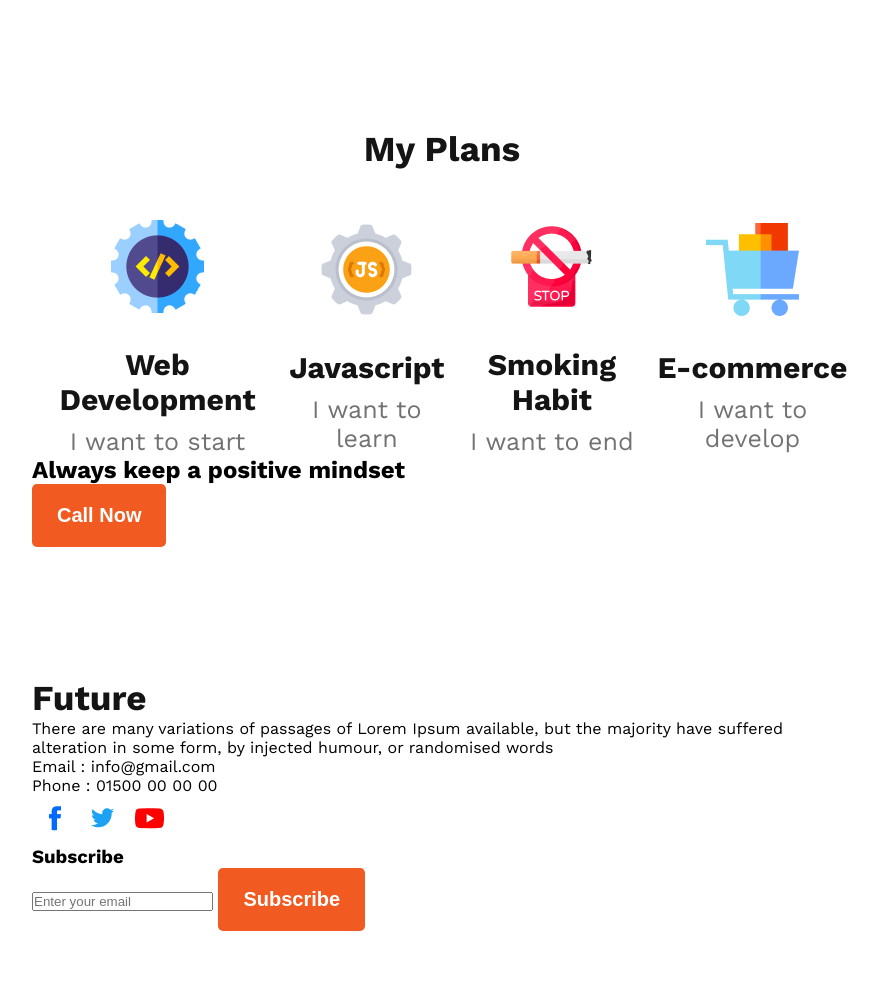
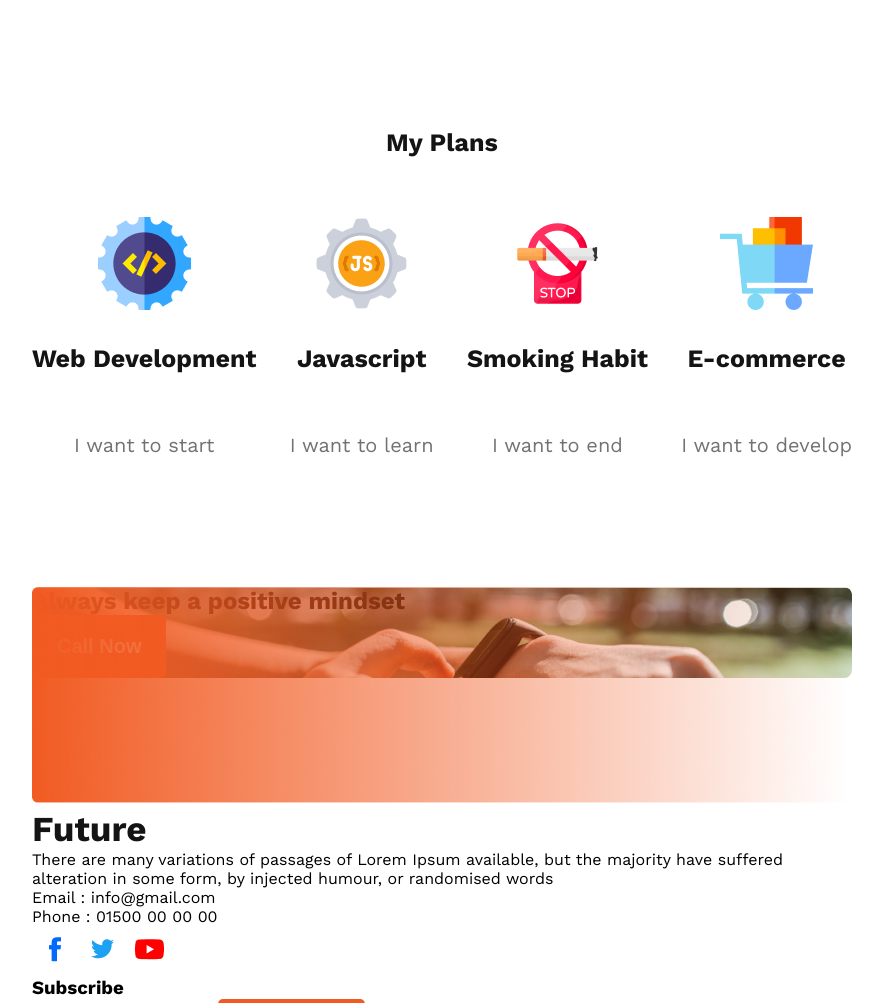
Before and after one commit to brcshakil1/new-year-new-me, a plain HTML site: page index.html in a window 1280 px wide. Shown: the part 1441-2444 px from the top of the page, without its empty margins (198-1081 px from the left). Before the commit the page ends 2372 px from the top, so only its background shows below. Drawn offline with nearby package versions, Linux system fonts and the light colour scheme.

Commit message:
working on call now section

```diff
--- a/index.html
+++ b/index.html
@@ -45,9 +45,10 @@
             </div>
         </section>
         <!-- My Plan section -->
-        <section class="plans">
-            <h2 class="section-title" style="text-align: center;">My Plans</h2>
-            <div class="container flex">
+        <section>
+            <div class="container">
+                <h2 class="section-title plan-title" style="text-align: center;">My Plans</h2>
+                <div class="plans flex">
                     <div class="plan">
                         <img class="plan-img" src="images/icons/web.png" alt="">
                         <h3 class="plan-title">Web Development</h3>
@@ -69,9 +70,11 @@
                         <p>I want to develop</p>
                     </div>
                 </div>
-            <div class="container call-now">
+                <div class="call-now">
+                    <img class="gradient" src="./images/gradient2.png" alt="">
                     <h2 class="call-title">Always keep a positive mindset</h2>
-                <button class="btn">Call Now</button>
+                    <button class="btn call-btn">Call Now</button>
+                </div>
             </div>
         </section>
     </main>
--- a/styles/style.css
+++ b/styles/style.css
@@ -104,12 +104,13 @@ a {
 
 /* plans section */
 
-.plans > h2 {
-    padding-bottom: 50px;
+.plan-title {
+    margin-bottom: 50px;
 }
 
 .plan {
     text-align: center;
+    /* margin-right: 70px; */
 }
 
 .plan > img {
@@ -118,13 +119,34 @@ a {
 
 .plan-title {
     color:  #151414;
-    font-size: 30px;
+    font-size: 25px;
     font-weight: 700;
     padding-bottom: 10px;
 }
 
 .plan > p {
     color: #737272;
-    font-size: 25px;
+    font-size: 20px;
     font-weight: 500;
 }
+
+/* call now area */
+
+.call-now {
+    margin: 130px 0;
+    width: 100%;
+    background-image: url("../images/watch.png");
+    border-radius: 8px;
+    background-size: cover;
+    background-repeat: no-repeat;
+    position: relative;
+}
+
+.gradient {
+    position: absolute;
+    width: 100%;
+}
+
+.call-btn {
+    z-index: 999;
+}
```
Lines whose indentation alone changed are shown as unchanged.
